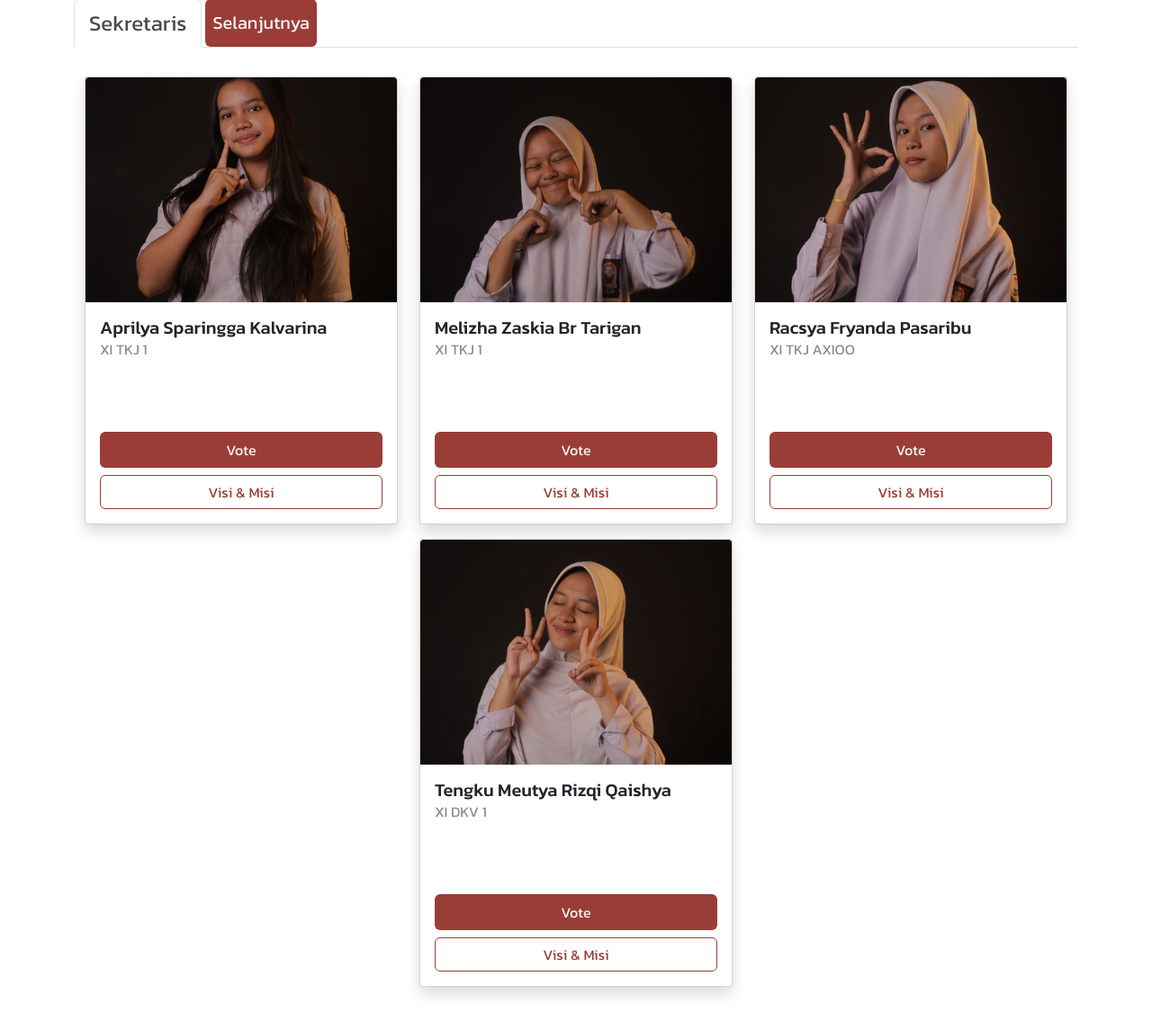
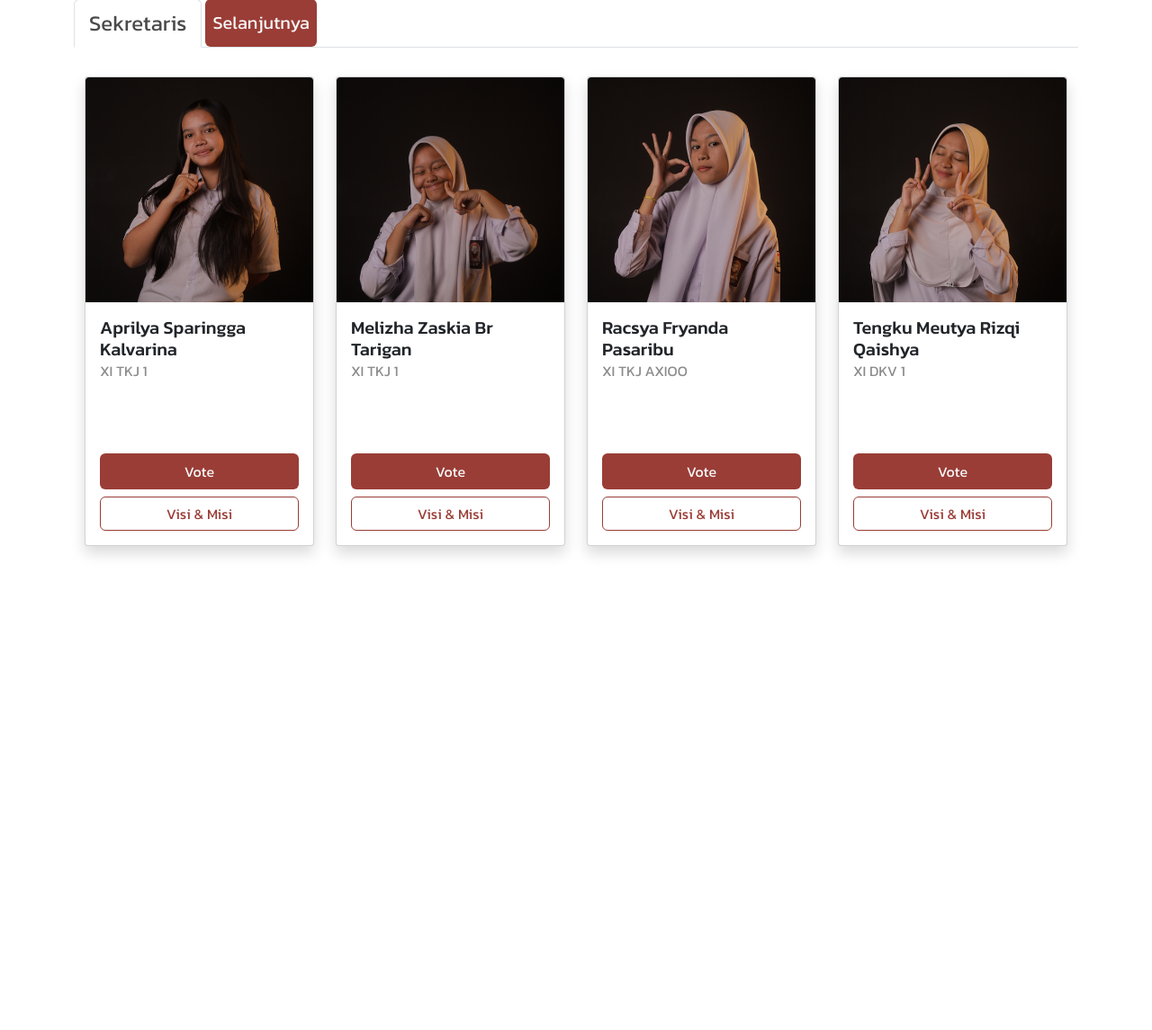
Before and after one commit to RaditAtalla/perintis, a PHP site: page /pages/voteSekret.php in a window 1280 px wide. Shown: the part 184-1329 px from the top of the page at 90% size. After the commit the page ends 802 px from the top, so only its background shows below. Run offline with PHP 8.4, Linux system fonts and the light colour scheme; a user stored in the database is signed in; data comes from the database, SQL or seed files in the repository.

Commit message:
Style: column set to 4 max

```diff
--- a/pages/voteKetua.php
+++ b/pages/voteKetua.php
@@ -84,7 +84,7 @@ if(isset($_POST['selanjutnya'])){
 				</nav>
 				<div class="tab-content" id="nav-tabContent">
 					<div class="tab-pane fade show active container-fluid" id="nav-home" role="tabpanel" aria-labelledby="nav-home-tab" tabindex="0">
-						<div class="row row-cols-lg-3 row-cols-md-2 row-cols-1 gy-3 justify-content-center mt-3">
+						<div class="row row-cols-lg-4 row-cols-md-2 row-cols-1 gy-3 justify-content-center mt-3">
 							<?php foreach($ketua as $row) : ?>
 							<div class="col" style="min-width: 100px !important; max-width: 500px">
 								<div class="modal" tabindex="-1" id="<?= removeSpaces(removeDots($row['nama'])) ?>">
--- a/pages/voteSekret.php
+++ b/pages/voteSekret.php
@@ -58,7 +58,7 @@ if(isset($_POST['selanjutnya'])){
 				</nav>
 				<div class="tab-content" id="nav-tabContent">
 					<div class="tab-pane fade show active container-fluid" id="nav-home" role="tabpanel" aria-labelledby="nav-home-tab" tabindex="0">
-						<div class="row row-cols-lg-3 row-cols-md-2 row-cols-1 gy-3 justify-content-center mt-3">
+						<div class="row row-cols-lg-4 row-cols-md-2 row-cols-1 gy-3 justify-content-center mt-3">
 							<?php foreach($sekretaris as $row) : ?>
 							<div class="col" style="min-width: 100px !important; max-width: 500px">
 								<div class="modal" tabindex="-1" id="<?= removeSpaces(removeDots($row['nama'])) ?>">
```
